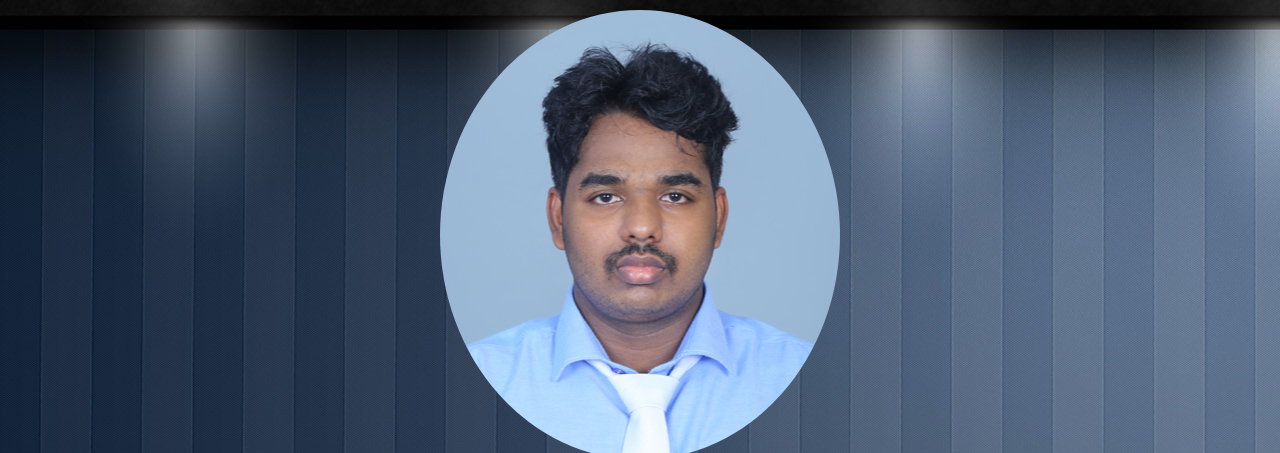
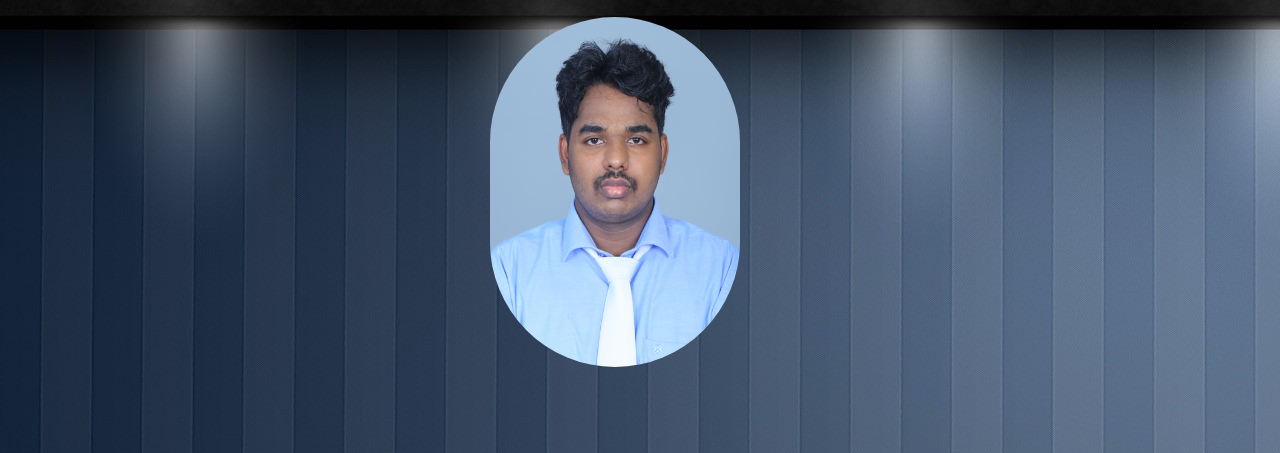
Before and after one commit to Rajesh000730/Rajesh000730.github.io, a plain HTML site: page index.html in a window 1280 px wide. Shown: the top 453 px of the page. Drawn offline with nearby package versions, Linux system fonts and the light colour scheme.

Commit message:
modified background image

```diff
--- a/css/main.css
+++ b/css/main.css
@@ -14,7 +14,11 @@ html {
     -webkit-tap-highlight-color: rgba(0, 0, 0, 0);
   }
 
-
+img{
+    width: 250px;
+    height: 350px;
+    border-radius: 150px;
+}
 .loader{
     position: absolute;
     width: 100%;
@@ -70,14 +74,9 @@ html {
 
 }
 #image{
-    width: 400px;
-    height: 450px;
+    width: 300px;
+    height: 410px;
     margin-top: 10px;
-    border-radius: 50%;
-    background-image: url('../rajesh.JPG');
-    background-position: top;
-
-
 }
 .description{
     font-size: 2em;
--- a/index.html
+++ b/index.html
@@ -20,7 +20,7 @@
 
     <div class="container">
         <div id="image" class="lazy-background">
-
+            <img src="rajesh.JPG" alt="">
         </div>
         <div class="p--elements" >
             <p class="description">Hi Iam Rajesh. Iam a passionate programmer  </p>
```
